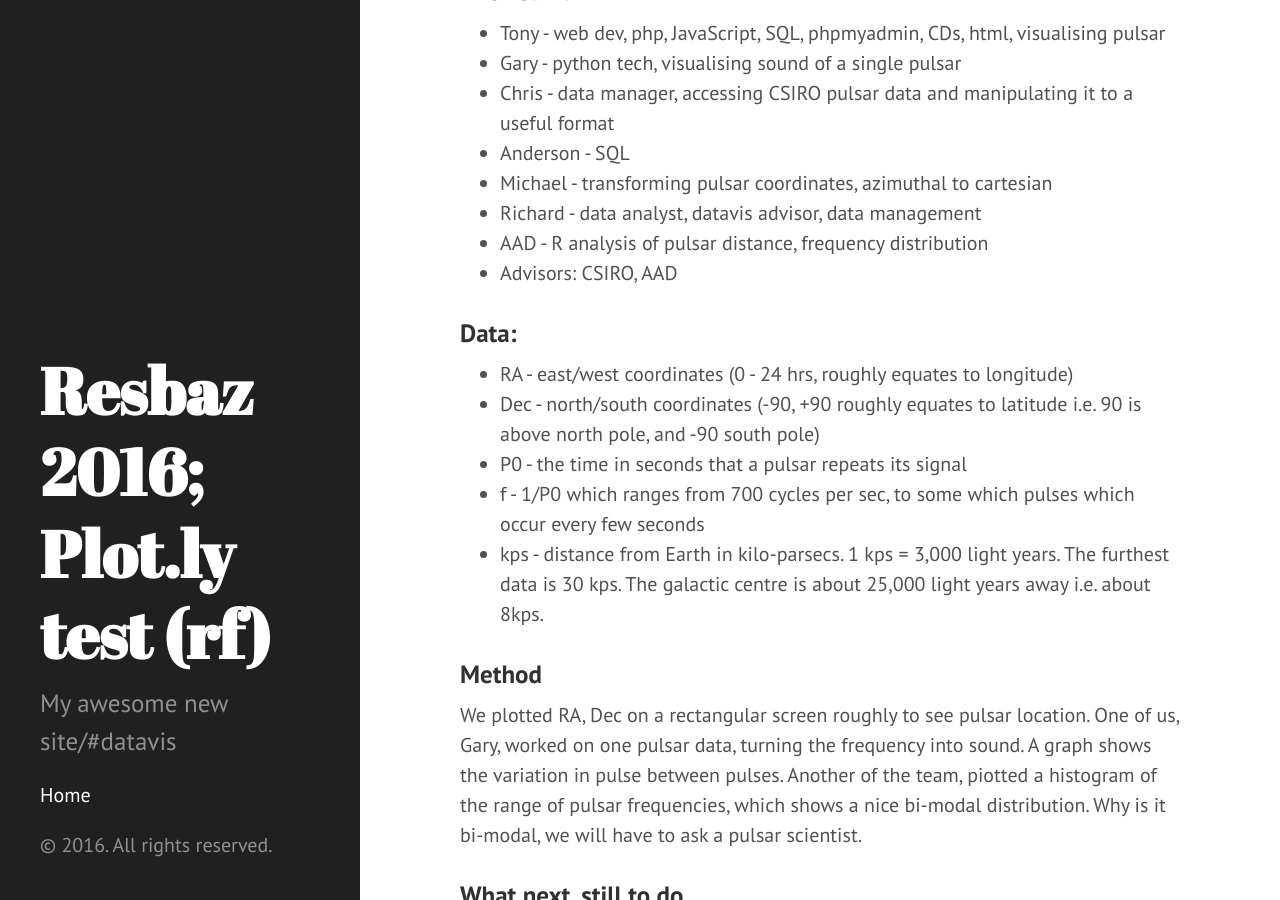
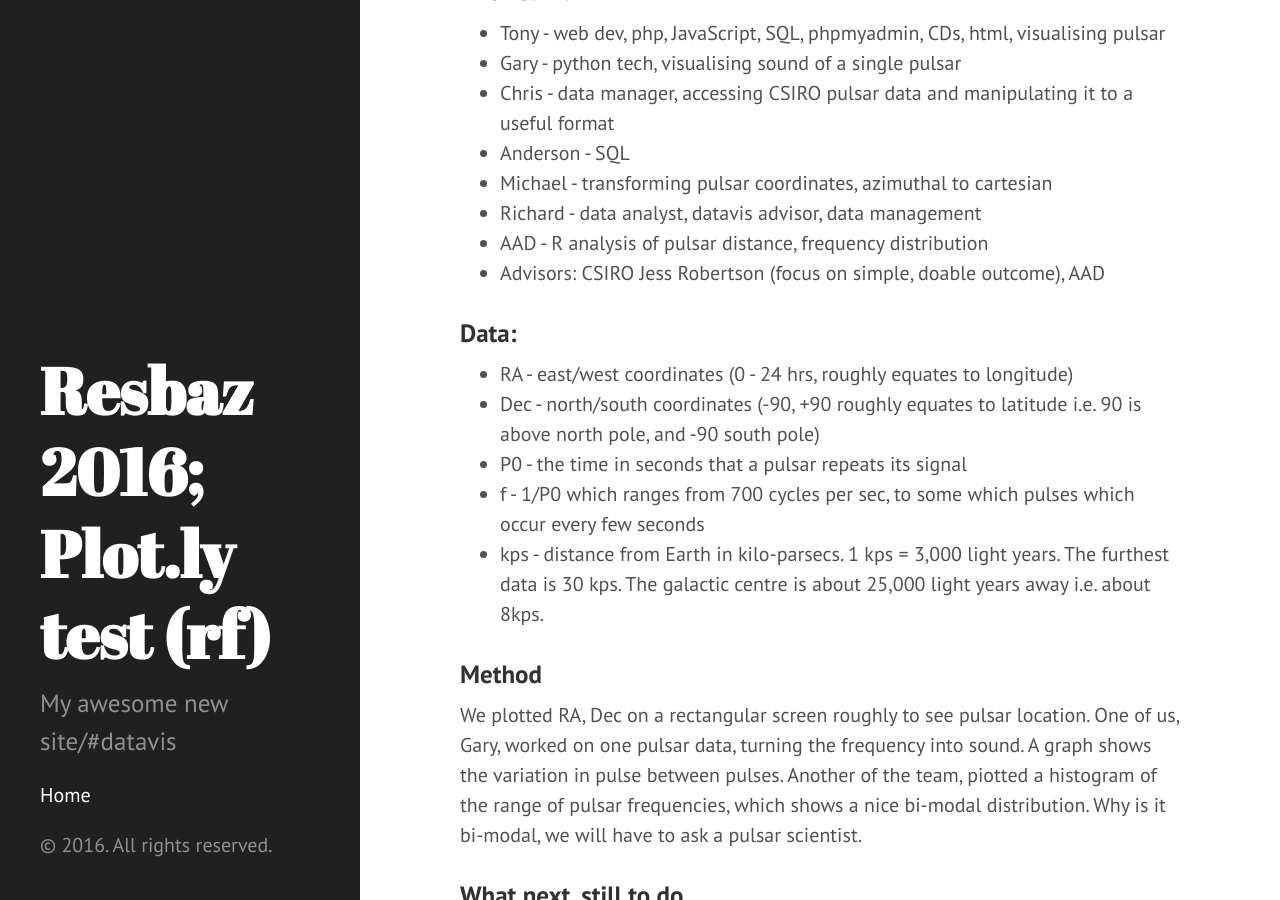
Before and after one commit to areff2000/areff2000.github.io, a Jekyll site: the page built from _posts/2016-03-05-pulsar-voices.markdown, in a window 1280 px wide and 900 px high, scrolled down 725 px. Built offline with Jekyll 4.4.1, drawn with Linux system fonts in a browser that asks for light colours.

Commit message:
Post update: Pulsar Voices

```diff
--- a/_posts/2016-03-05-pulsar-voices.markdown
+++ b/_posts/2016-03-05-pulsar-voices.markdown
@@ -17,7 +17,7 @@ Pulsar data is available from <a href="http://www.atnf.csiro.au/outreach/educati
 * Michael - transforming pulsar coordinates, azimuthal to cartesian
 * Richard - data analyst, datavis advisor, data management
 * AAD - R analysis of pulsar distance, frequency distribution
-* Advisors: CSIRO, AAD
+* Advisors: CSIRO Jess Robertson (focus on simple, doable outcome), AAD
 
 ### Data:
 * RA - east/west coordinates (0 - 24 hrs, roughly equates to longitude)
```
